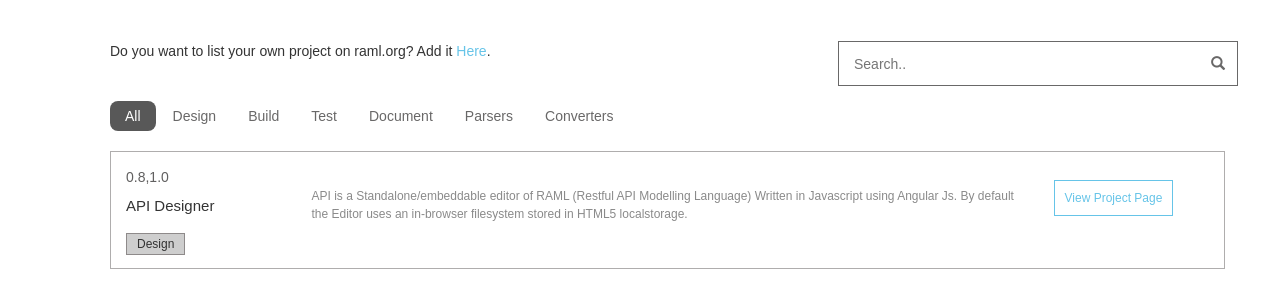
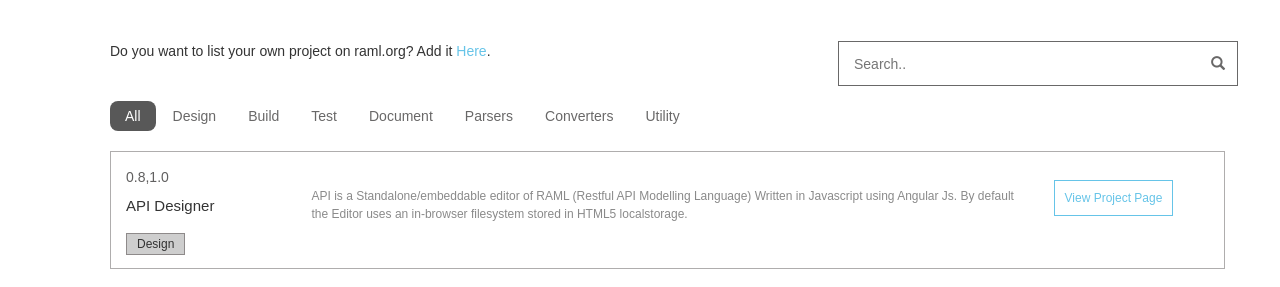
Before and after one commit to raml-org/raml-org, a Jekyll site: the page built from projects.html, in a window 1280 px wide. Shown: the part 489-776 px from the top of the page. Built offline with Jekyll 4.4.1, drawn with Linux system fonts in a browser that asks for light colours; nearby versions of some CDN libraries.

Commit message:
MKTG-2179-added the category in utility in project page

```diff
--- a/js/search.js
+++ b/js/search.js
@@ -1,6 +1,7 @@
 (function($){
   $(document).ready(function(){
     var div_id;
+    //$('div.nosearch').html('');
     $('#search').keyup(function() {
       var search_val = $(this).val().toLowerCase();
       if(div_id == undefined) {
@@ -46,6 +47,7 @@
     $('ul.nav-pills li a').click(function() {
       div_id = $(this).attr('href');
       $('#search').keyup();
+      $(div_id + '> div.nosearch').html('');
     });
 
 
--- a/projects.html
+++ b/projects.html
@@ -31,6 +31,7 @@
                    <li><a data-toggle="pill" href="#document">Document</a></li>
                    <li><a data-toggle="pill" href="#parsers">Parsers</a></li>
                    <li><a data-toggle="pill" href="#converters">Converters</a></li>
+                   <li><a data-toggle="pill" href="#utility">Utility</a></li>
                </ul>
 
                <div class="tab-content">
@@ -272,6 +273,40 @@
                        {% endfor %}
                        <div class="pagination-page-converters"></div>
                    </div>
+                   <div id="utility" class="tab-pane fade">
+                       <div class = "nosearch"></div>
+                       {% for projects in site.data.projects %}
+                       {% if projects.tags == 'Utility' %}
+
+                       <div class="projectblock">
+                           <span class="version">{{ projects.version }}</span>
+
+
+                           <div class="row">
+
+                               <div class="projname col-md-2">
+                                   <h3>{{ projects.name }}</h3>
+                               </div>
+
+                               <div class="projdesc col-md-8">
+                                   <p>{{ projects.description }}</p>
+                               </div>
+
+                               <div class="projlink col-md-2">
+                                   <a href = "{{ projects.url }}" rel="nofollow">View Project Page</a>
+                               </div>
+
+                           </div>
+
+                           <span class="projtag">
+                               {{ projects.tags }}
+                           </span>
+
+                       </div>
+                       {% endif %}
+                       {% endfor %}
+                       <div class="pagination-page-utility"></div>
+                   </div>
 
            </div>
         </div>
```
Also changed, not shown: _data/projects.yml (+7 -0 lines).
